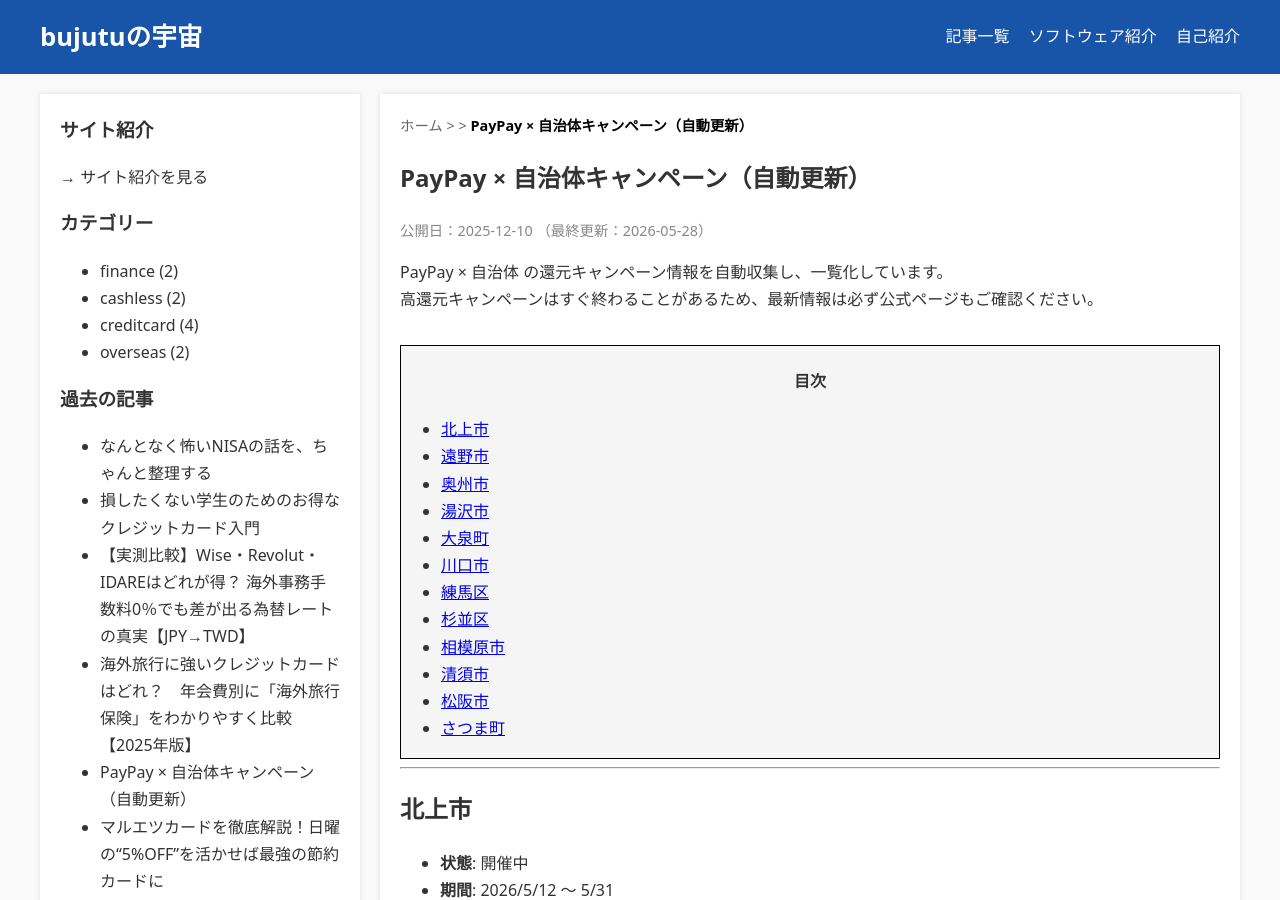
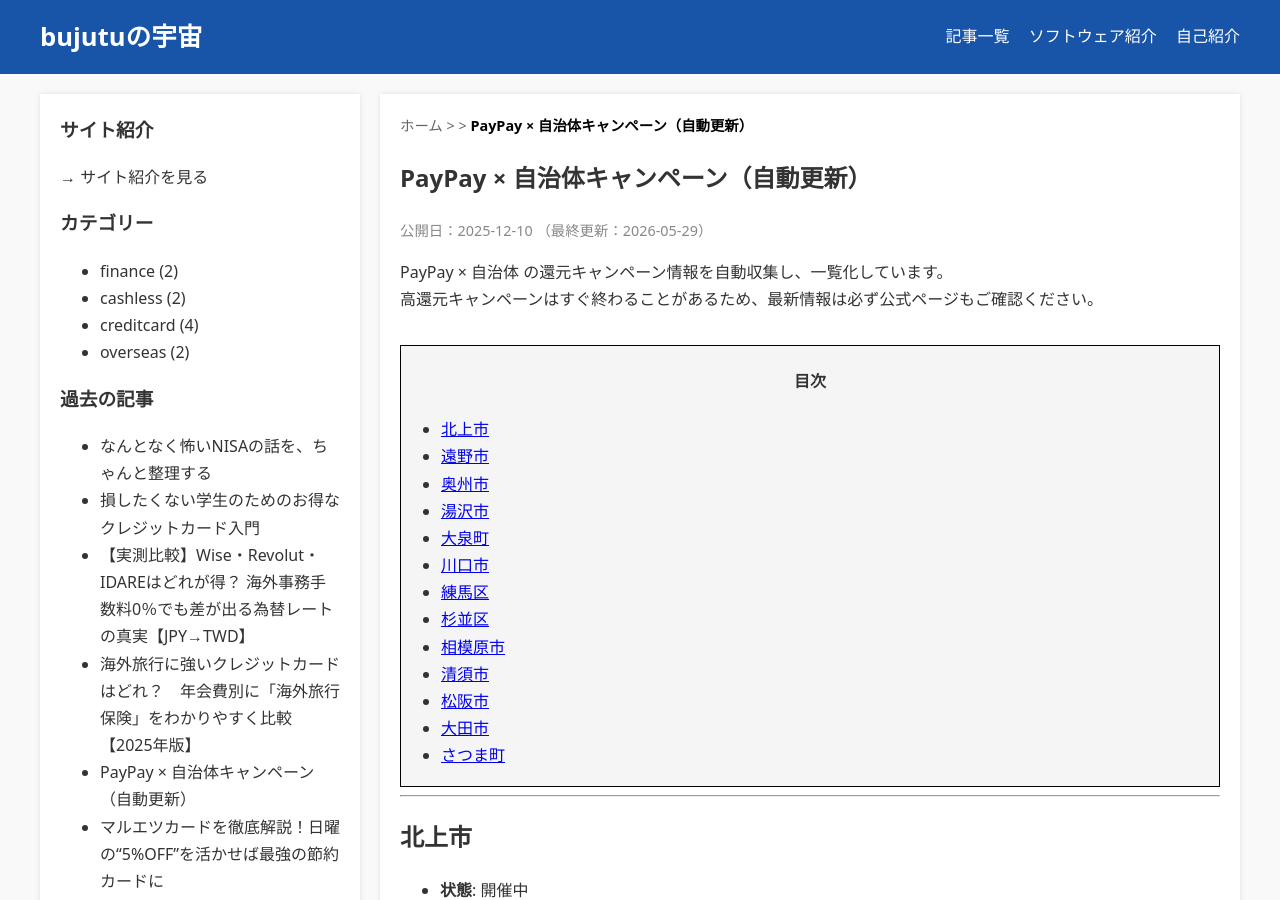
Before and after one commit to bujutu/bujutu.github.io, a Jekyll site: the page built from _posts/2025-12-10-paypay-campaigns.md, in a window 1280 px wide and 900 px high. Built offline with Jekyll 4.4.1, drawn with Linux system fonts in a browser that asks for light colours; some of the changed text lies outside the part shown.

Commit message:
Auto-update PayPay campaigns

```diff
--- a/_posts/2025-12-10-paypay-campaigns.md
+++ b/_posts/2025-12-10-paypay-campaigns.md
@@ -1,7 +1,7 @@
 ---
 title: "PayPay × 自治体キャンペーン（自動更新）"
 layout: post
-last_modified_at: 2026-05-28 12:22:18
+last_modified_at: 2026-05-29 12:11:38
 description: "PayPayと自治体のポイント還元キャンペーン一覧（自動更新）。"
 tags: [paypay, 自治体, キャンペーン, 自動更新]
 ---
@@ -116,6 +116,15 @@ PayPay × 自治体 の還元キャンペーン情報を自動収集し、一覧
 
 ---
 
+## 大田市
+
+- **状態**: 開催予定
+- **期間**: 2026/7/1 〜 8/10
+- **還元率**: 要確認
+- **公式ページ**: [リンク](https://paypay.ne.jp/notice/20260529/cp-jichitai/)
+
+---
+
 ## さつま町
 
 - **状態**: 開催予定
```
